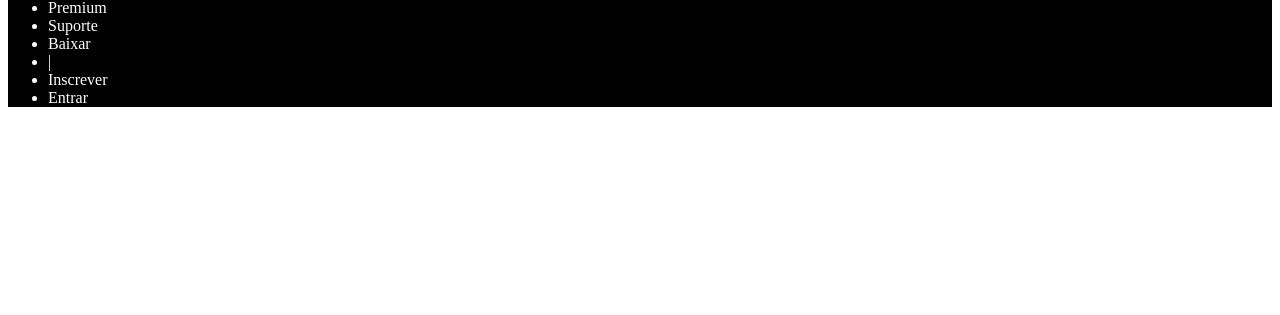
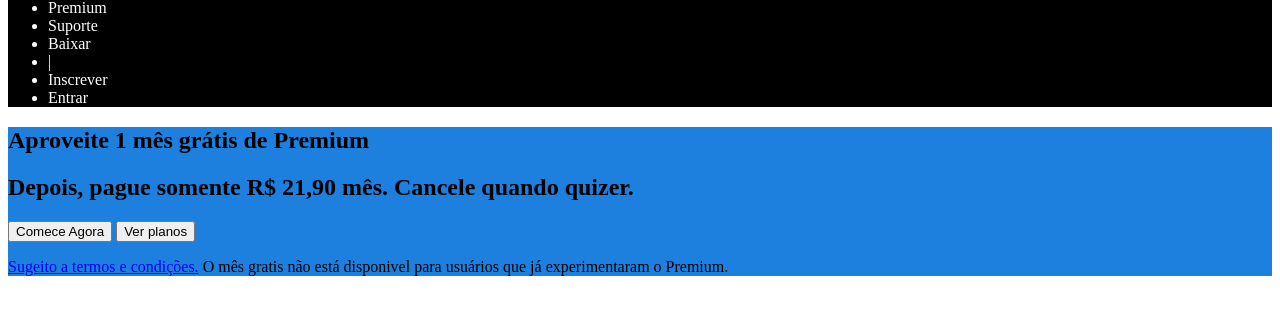
Before and after one commit to Fas-DevNaWeb/Anotacoes-Impotantes, a plain HTML site: page 01 -Exercicio-Spotify/index.html in a window 1280 px wide. Shown: the part 225-540 px from the top of the page. Drawn offline with Linux system fonts and the light colour scheme.

Commit message:
Criado a section aproveite mais um mês gratis de premium

```diff
--- a/01 -Exercicio-Spotify/css/index.css
+++ b/01 -Exercicio-Spotify/css/index.css
@@ -2,3 +2,7 @@
     background-color: black;
     color: white;
 }
+
+.corfundo{
+    background-color: rgb(29,127,222);
+}
--- a/01 -Exercicio-Spotify/index.html
+++ b/01 -Exercicio-Spotify/index.html
@@ -18,5 +18,12 @@
             <li>Entrar</li>
         </ul>
     </header>
+    <section class="corfundo">
+        <h1>Aproveite 1 mês grátis de Premium</h1>
+        <h2>Depois, pague somente R$ 21,90 mês. Cancele quando quizer.</h2>
+        <button>Comece Agora</button>
+        <button>Ver planos</button>
+        <p><a href="https://www.spotify.com/br-pt/legal/premium-promotional-offer-terms/">Sugeito a termos e condições.</a> O mês gratis não está disponivel para usuários que já experimentaram  o Premium.</p>
+    </section>
   </body>
 </html>
```
